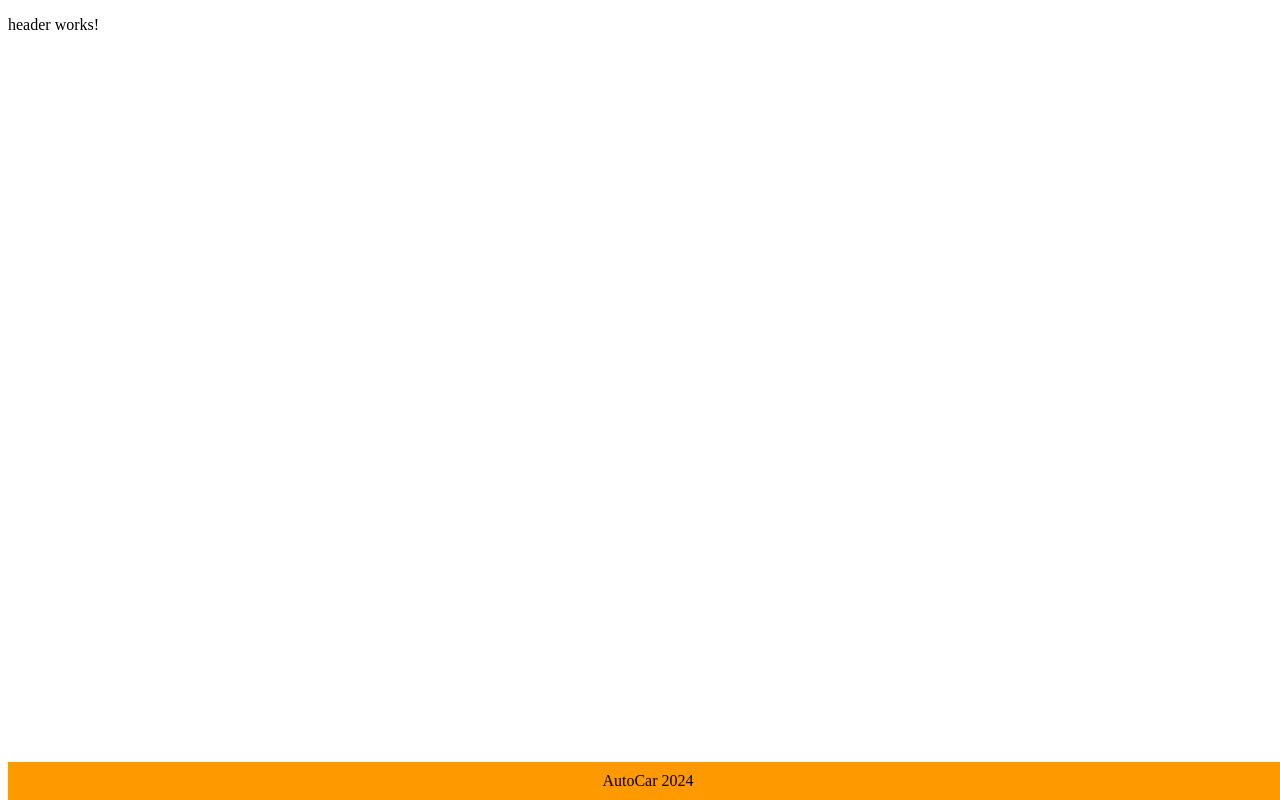
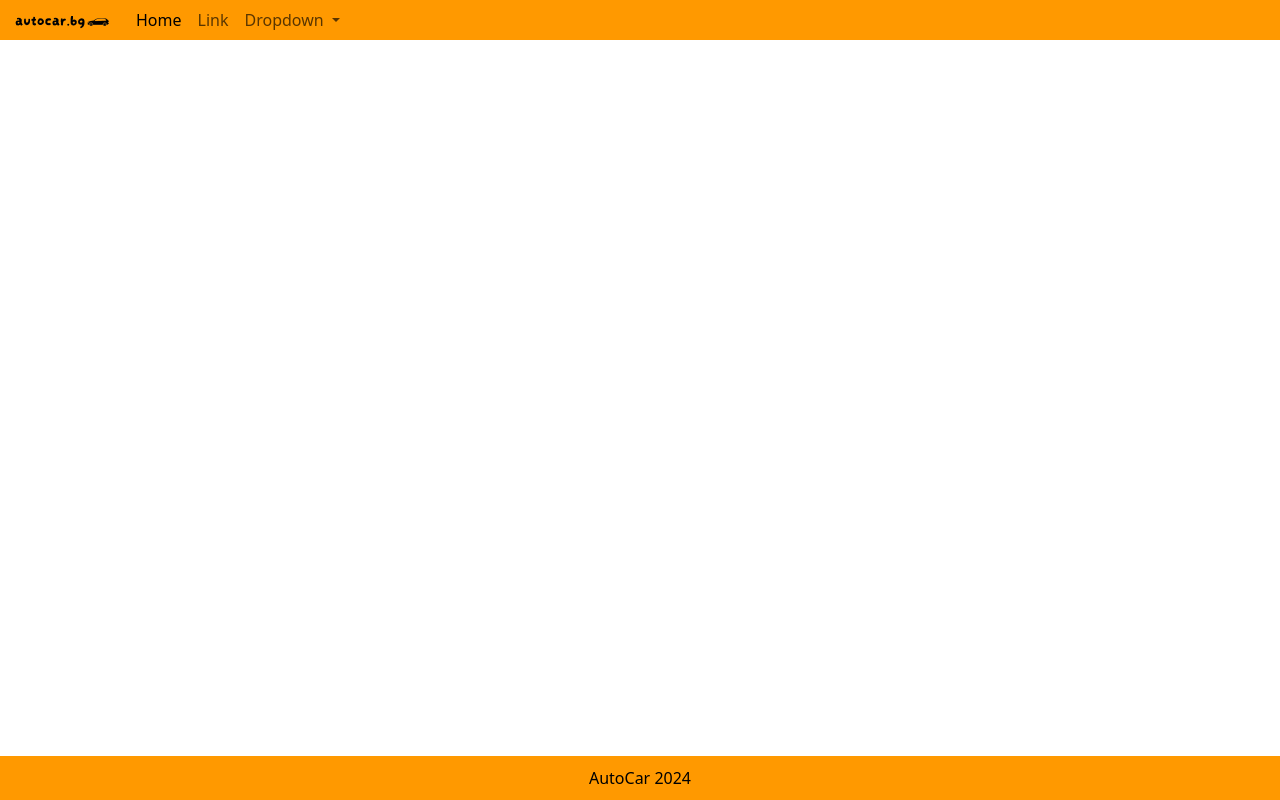
Before and after one commit to vadiimXD/autocar.bg, an Angular app in the folder autocar/: page / in a window 1280 px wide. Built offline with nearby package versions, Linux system fonts and the light colour scheme.

Commit message:
added header

```diff
--- a/autocar/src/app/core/header/header.component.css
+++ b/autocar/src/app/core/header/header.component.css
@@ -0,0 +1,8 @@
+.container-fluid {
+    background-color: rgb(255, 153, 0);
+}
+
+nav {
+padding: 0;
+
+}
--- a/autocar/src/app/core/header/header.component.html
+++ b/autocar/src/app/core/header/header.component.html
@@ -1 +1,35 @@
-<p>header works!</p>
+<nav class="navbar navbar-expand-lg bg-body-tertiary">
+    <div class="container-fluid">
+        <a class="navbar-brand"><img src="../../../assets/autocar.png"></a>
+        <button class="navbar-toggler" type="button" data-bs-toggle="collapse" data-bs-target="#navbarSupportedContent"
+            aria-controls="navbarSupportedContent" aria-expanded="false" aria-label="Toggle navigation">
+            <span class="navbar-toggler-icon"></span>
+        </button>
+        <div class="collapse navbar-collapse" id="navbarSupportedContent">
+            <ul class="navbar-nav me-auto mb-2 mb-lg-0">
+                <li class="nav-item">
+                    <a class="nav-link active" aria-current="page" href="#">Home</a>
+                </li>
+                <li class="nav-item">
+                    <a class="nav-link" href="#">Link</a>
+                </li>
+                <li class="nav-item dropdown">
+                    <a class="nav-link dropdown-toggle" href="#" role="button" data-bs-toggle="dropdown"
+                        aria-expanded="false">
+                        Dropdown
+                    </a>
+                    <ul class="dropdown-menu">
+                        <li><a class="dropdown-item" href="#">Action</a></li>
+                        <li><a class="dropdown-item" href="#">Another action</a></li>
+                        <li>
+                            <hr class="dropdown-divider">
+                        </li>
+                        <li><a class="dropdown-item" href="#">Something else here</a></li>
+                    </ul>
+                </li>
+
+            </ul>
+
+        </div>
+    </div>
+</nav>
--- a/autocar/src/index.html
+++ b/autocar/src/index.html
@@ -1,13 +1,22 @@
 <!doctype html>
 <html lang="en">
+
 <head>
   <meta charset="utf-8">
   <title>Autocar</title>
   <base href="/">
   <meta name="viewport" content="width=device-width, initial-scale=1">
   <link rel="icon" type="image/x-icon" href="favicon.ico">
+  <link href="https://cdn.jsdelivr.net/npm/bootstrap@5.3.3/dist/css/bootstrap.min.css" rel="stylesheet"
+    integrity="sha384-QWTKZyjpPEjISv5WaRU9OFeRpok6YctnYmDr5pNlyT2bRjXh0JMhjY6hW+ALEwIH" crossorigin="anonymous">
+  <script src="https://cdn.jsdelivr.net/npm/bootstrap@5.3.3/dist/js/bootstrap.bundle.min.js"
+    integrity="sha384-YvpcrYf0tY3lHB60NNkmXc5s9fDVZLESaAA55NDzOxhy9GkcIdslK1eN7N6jIeHz"
+    crossorigin="anonymous"></script>
+
 </head>
+
 <body>
   <app-root></app-root>
 </body>
+
 </html>
```
Also changed, not shown: autocar/src/assets/autocar.png (added).
